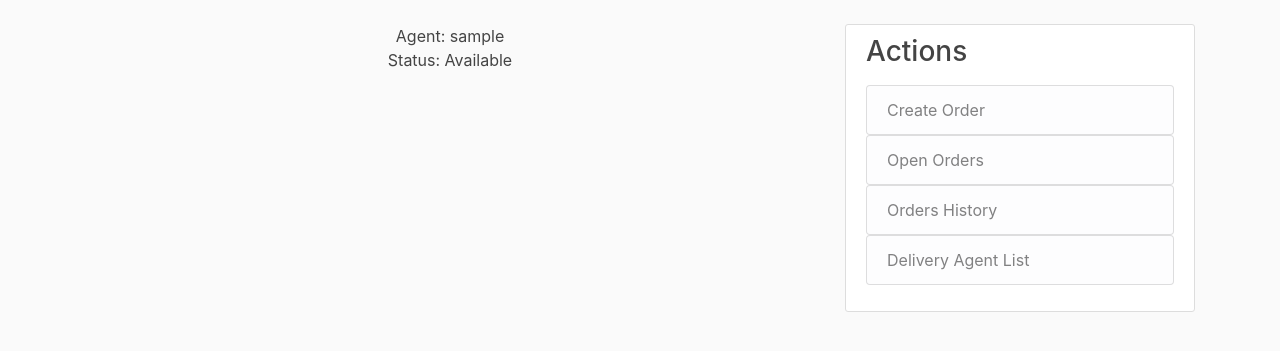
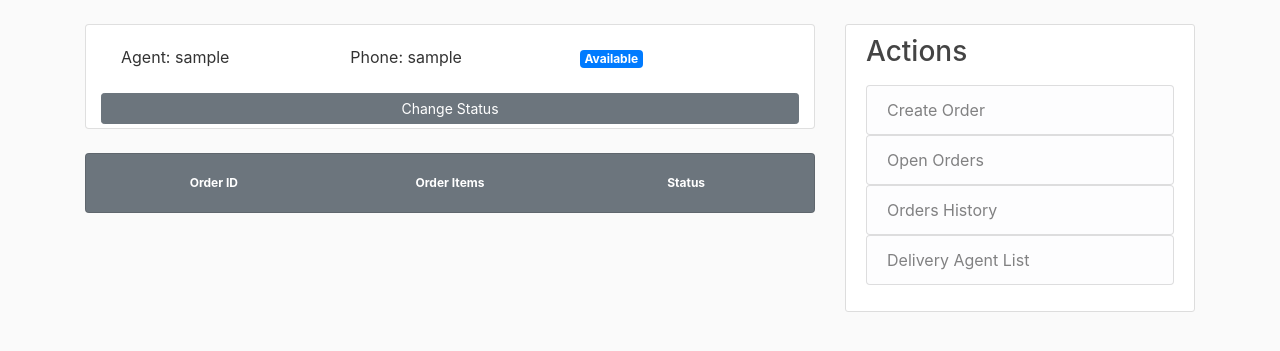
Before and after one commit to FoodDeliverySystem/FoodDeliveryApp, a Flask app: page /agent/1 in a window 1280 px wide. Shown: the part 56-407 px from the top of the page. Run offline with Flask 2, Linux system fonts and the light colour scheme; the visitor is signed in with stand-in values (Sample User, id 1); data comes from the database, SQL or seed files in the repository; data that the repository does not hold is empty; some libraries are stand-ins or nearby versions.

Commit message:
many changes

```diff
--- a/web/main.py
+++ b/web/main.py
@@ -1,7 +1,7 @@
 from flask import Blueprint
 from . import db
 from .models import DeliveryAgent, Admin, Customer, Order
-from flask import Blueprint, render_template
+from flask import Blueprint, render_template, redirect, url_for
 from flask_login import login_required, current_user
 
 main = Blueprint('main', __name__)
@@ -35,3 +35,12 @@ def order(order_id):
     print('Test')
     print(agent.id)
     return render_template('order.html', order=order, agent=agent)
+
+@main.route("/da_update_status/<int:agent_id>")
+@login_required
+def da_update_status(agent_id):
+    agent = DeliveryAgent.query.get_or_404(agent_id)
+    agent.is_working = not agent.is_working
+    db.session.commit()
+    return(redirect(url_for('main.agent', agent_id=agent.id)))
+    #return render_template('', agent=agent)
--- a/web/templates/agent.html
+++ b/web/templates/agent.html
@@ -1,44 +1,65 @@
 {% extends "admin_layout.html" %}
 {% block content %}
-  <article class="article-title" style="text-align:center;">
+{% if agent.is_working == True %}
+{% set status = 'Available' %}
+{% set badge_type = 'primary' %}
+{% else %}
+{% set status = 'Un-Available' %}
+{% set badge_type = 'danger' %}
+{% endif %}
+
+<div class="container card">
+  <div class="row card-body">
+    <div class="col-sm">
+      Agent: {{ agent.username }}
+    </div>
+    <div class="col-sm">
+      Phone: {{ agent.phone_no }}
+    </div>
+    <div class="col-sm">
+      <span class="badge badge-{{ badge_type }}">{{ status }}</span>
+    </div>
+  </div>
+  <a class="btn btn-secondary btn-sm mt-1 mb-1" href="{{ url_for('main.da_update_status', agent_id=agent.id) }}">Change Status</a>
+</div>
+
+  <!-- <div class="card bg-white d-block">
+    <div class="card-body text-black">
     Agent: {{ agent.username }}
-    <br>
-    Status:
-    {% if agent.is_working == True %}
-      Available
-    {% else %}
-      Un-Available
-    {% endif %}
-  </article>
+    </div>
+    <div class="card-body text-black">
+      Phone: {{ agent.phone_no }}
+    </div>
+    <span class="badge badge-{{ badge_type }}">{{ status }}</span>
+  </div> -->
   <br>
-    <!-- {{ agent.username }}
-    {{ agent.id }} -->
-    <!-- <article class="media content-section gray">
-      <a class="nav-item nav-link" href="{{ url_for('main.agent', agent_id=agent.id) }}">
-        <div class="media-body">
-          {{ agent.id }}
-          &nbsp;&nbsp;&nbsp;&nbsp; {{ agent.username }} &nbsp;&nbsp;&nbsp;&nbsp;&nbsp;&nbsp;&nbsp;&nbsp; Ph.No: {{ agent.phone_no}}
-          &nbsp;&nbsp;&nbsp;&nbsp;
-          &nbsp;&nbsp;&nbsp;&nbsp;
-          {% if agent.is_working == True %}
-            Available
-          {% else %}
-            Un-Available
-          {% endif %}
-        </div>
-      </a>
-    </article> -->
-    {% for order in orders %}
-    <article class="media content-section">
-      <a class="nav-item nav-link" href="{{ url_for('main.order', order_id=order.id) }}">
-        <div class="media-body">
-          {{ order.id }}
-          &nbsp;&nbsp;&nbsp;&nbsp; {{ order.order_items }} &nbsp;&nbsp;&nbsp;&nbsp;&nbsp;&nbsp;&nbsp;&nbsp; {{ order.status}}
-          &nbsp;&nbsp;&nbsp;&nbsp;
-          &nbsp;&nbsp;&nbsp;&nbsp;
-        </div>
-      </a>
-    </article>
+  <div class="container card badge badge-secondary">
+    <div class="row card-body">
+      <div class="col-sm">
+        Order ID
+      </div>
+      <div class="col-sm">
+        Order Items
+      </div>
+      <div class="col-sm">
+        Status
+      </div>
+    </div>
+  </div>
+  {% for order in orders %}
+  <div class="container card">
+    <div class="row card-body">
+      <div class="col-sm">
+        {{ order.id }}
+      </div>
+      <div class="col-sm">
+        {{ order.order_items }}
+      </div>
+      <div class="col-sm">
+        <span class="badge badge-dark">{{ order.status }}</span>
+      </div>
+    </div>
+  </div>
   {% endfor %}
 
 {% endblock content %}
```
Also changed, not shown: web/templates/da_list.html (+21 -13 lines).
